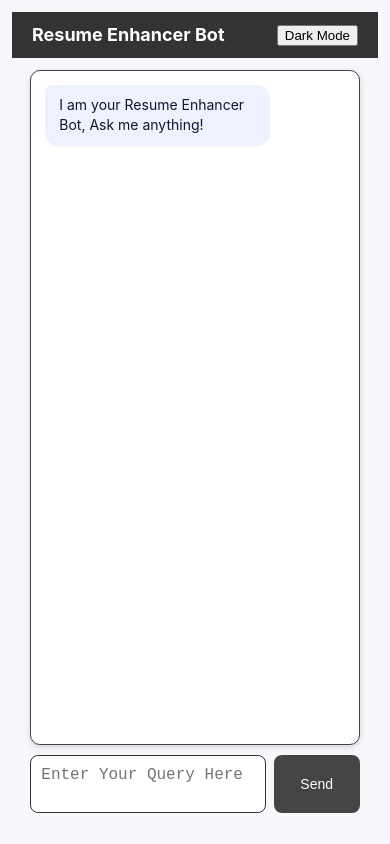
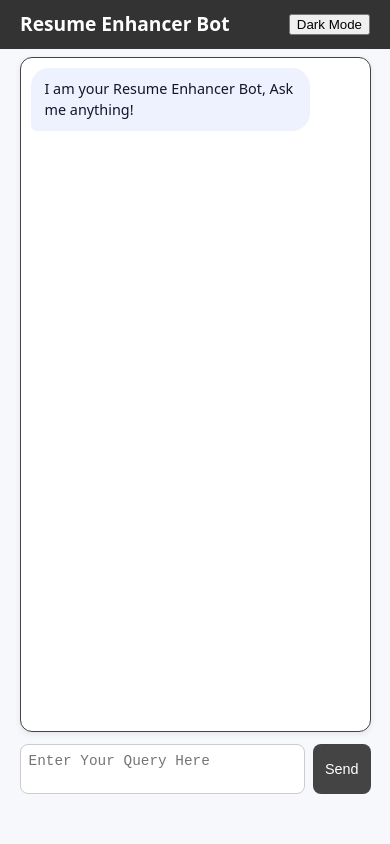
Before and after one commit to MxAli-56/Resume_Enhancer_Bot, a plain HTML site: page frontend/index.html in a window 390 px wide. Drawn offline with Linux system fonts and the light colour scheme.

Commit message:
Made UI a lot better

```diff
--- a/frontend/style.css
+++ b/frontend/style.css
@@ -1,4 +1,4 @@
-/* ---------- Variables (easy to tweak) ---------- */
+/* ---------- Variables (keep colors as current resume bot) ---------- */
 :root{
   --bg: #f6f8fb;
   --card: #ffffff;
@@ -7,50 +7,38 @@
   --bot-bg: #eef2ff;
   --user-bg: #dcfce7;
   --text: #0f172a;
-  --radius: 12px;
-  --shadow-sm: 0 6px 18px rgba(15,23,42,0.06);
+  --radius: 18px;  /* bigger, like old chatbot */
+  --shadow-sm: 0 2px 6px rgba(0,0,0,0.08);
 }
 
-/* Dark mode override (toggle by adding .dark to <body>) */
+/* Dark mode */
 body.dark {
   --bg: #071022;
   --card: #0b1220;
   --muted: #94a3b8;
   --accent: #3b82f6;
-  --bot-bg: #08263a;
-  --user-bg: #103926;
+  --bot-bg: #2c2c2e;
+  --user-bg: #2979ff;
   --text: #e6eef7;
   --shadow-sm: none;
 }
 
-/* ---------- Base page layout ---------- */
+/* ---------- Base layout ---------- */
 * { box-sizing: border-box; }
 html,body { height:100%; }
 body{
   margin:0;
-  font-family: Inter, ui-sans-serif, system-ui, -apple-system, "Segoe UI", Roboto, "Helvetica Neue", Arial;
+  font-family: system-ui, Arial, sans-serif;
   background:var(--bg);
   color:var(--text);
-  -webkit-font-smoothing:antialiased;
-  -moz-osx-font-smoothing:grayscale;
-  line-height:1.45;
+  line-height:1.5;
   display: flex;
-  flex-direction: column; /* vertical stack */
-  align-items: center;    /* center content horizontally */
-  padding: 0;             /* remove page-wide padding */
+  flex-direction: column;
+  align-items: center;
 }
 
-/* Constrain width so it looks good on desktop and mobile */
-#resumeBot, .query {
-  width: 90%;      /* takes 90% width → 5% padding each side */
-  margin: 0 auto;  /* centers it nicely */
-}
-
-/* ---------- Header / Navbar ---------- */
-header {
-  width: 100%;
-  margin-bottom: 12px;
-}
+/* Navbar */
+header { width: 100%; margin-bottom: 8px; }
 nav {
   width: 100%;
   background: #333;
@@ -60,96 +48,100 @@ nav {
   align-items: center;
   padding: 10px 20px;
 }
-
 .logo {
-  margin: 0; /* reset, no auto-centering */
-  font-size: 1.5rem;
+  font-size: 1.2rem;
   font-weight: bold;
+  margin: 0;
 }
 
 /* ---------- Chat container ---------- */
 #resumeBot {
   flex: 1;
+  width: 90%;
   background: var(--card);
-  border: 1px solid #444;   /* darker border for contrast */
-  border-radius: 10px;
-  padding: 15px;
-  box-shadow: 0 2px 6px rgba(0,0,0,0.15);
+  border: 1px solid #444;
+  border-radius: 12px;
+  padding: 14px;
+  box-shadow: var(--shadow-sm);
   display: flex;
   flex-direction: column;
-  height: 66vh;            /* fixed height (desktop & large screens) */
-  max-height: 80vh;        /* prevent overflow */
-  overflow-y: auto;        /* scroll when full */
+  height: 66vh;
+  max-height: 80vh;
+  overflow-y: auto;
+  gap: 8px; /* like old chatbot spacing */
 }
 
-/* ---------- Message bubbles ---------- */
+/* ---------- Messages ---------- */
 .msg {
-  display: flex;          /* use flex column layout */
-  flex-direction: column; /* stack children vertically */
+  max-width: 70%;
   padding: 10px 14px;
-  border-radius: 14px;
-  max-width: 75%;
+  border-radius: var(--radius);
   word-wrap: break-word;
-  box-shadow: 0 1px 0 rgba(0,0,0,0.02);
-  font-size: 15px;
-  margin-bottom: 10px;    /* space between messages */
+  white-space: pre-wrap;
+  font-size: 0.95rem;
+  line-height: 1.5;
 }
 
-/* Bot messages - left aligned */
+/* User bubble (right side) */
+.msg.user {
+  background: var(--user-bg);
+  color: #fff;
+  align-self: flex-end;
+  border-bottom-right-radius: 6px;
+}
+
+/* Bot bubble (left side) */
 .msg.bot {
   background: var(--bot-bg);
-  align-self:flex-start;
-  color:var(--text);
-  border-top-left-radius:6px;
+  color: var(--text);
+  align-self: flex-start;
+  border-bottom-left-radius: 6px;
 }
 
-/* User messages - right aligned */
-.msg.user {
-  background: var(--user-bg);
-  align-self:flex-end;
-  color:var(--text);
-  text-align:left;
-  border-top-right-radius:6px;
+/* Username (like old chatbot) */
+.username {
+  font-size: 12px;
+  font-weight: 600;
+  margin-bottom: 4px;
+  opacity: 0.9;
 }
+.msg.user .username { color: #22c55e; }
+.msg.bot .username { color: #60a5fa; }
 
-/* Small meta text (timestamp, etc.) */
-.msg .meta {
-  display:block;
-  margin-top:6px;
-  font-size:12px;
-  color:var(--muted);
+/* System messages (centered info) */
+.msg.system {
+  background: #ffefc1;
+  color: #333;
+  align-self: center;
+  font-size: 0.85rem;
+  border-radius: 10px;
+  padding: 6px 10px;
 }
 
 /* ---------- Typing indicator ---------- */
 .typing {
-  display:inline-block;
-  font-size:13px;
-  color:var(--muted);
-  background: rgba(0,0,0,0.03);
-  padding:6px 10px;
-  border-radius:999px;
-  position: absolute; /* positioned relative to .query (we set .query position:relative) */
-  left: 20px;
-  top: -18px;
-  box-shadow:none;
+  font-size: 13px;
+  color: var(--muted);
+  margin-top: 4px;
+  margin-left: 10px;
 }
 .hidden { display:none !important; }
 
+/* ---------- Input box area ---------- */
 .query {
+  width: 90%;
   display: flex;
   gap: 8px;
-  margin-top: 10px;
+  margin: 12px auto;
 }
-
 .query textarea {
   flex: 1;
   padding: 10px;
-  border: 1px solid #333;
+  border: 1px solid #ccc;
   border-radius: 8px;
   font-size: 1rem;
   resize: none;
 }
-
 .query button {
   padding: 10px 15px;
   border: none;
@@ -159,34 +151,15 @@ nav {
   font-size: 1rem;
   cursor: pointer;
 }
-
 .query button:disabled {
   background: #aaa;
   cursor: not-allowed;
 }
 
-/* Copy/download small buttons (future) */
-.action-btn {
-  border:none;
-  background:transparent;
-  color:var(--accent);
-  cursor:pointer;
-  font-weight:600;
+/* ---------- Responsive ---------- */
+@media (max-width:640px){
+  #resumeBot { height: 65vh; padding: 10px; }
+  .msg { max-width: 85%; font-size: 0.9rem; }
+  .query textarea { font-size: 0.9rem; padding: 8px; }
+  .query button { font-size: 0.9rem; padding: 8px 12px; }
 }
-
-/* ---------- Small screens responsiveness ---------- */
-@media (max-width:640px){
-  body { padding:12px; }
-  #resumeBot { height: calc(66vh); padding:14px; }
-  .logo { font-size:18px; }
-  #sendBtn { width:86px; min-height:44px; font-size:14px; }
-  .msg { font-size:14px; }
-}
-
-/* ---------- Utility helpers ---------- */
-.sr-only { /* screen-reader only text */
-  position:absolute!important;
-  height:1px; width:1px;
-  overflow:hidden; clip:rect(1px,1px,1px,1px);
-  white-space:nowrap;
-}
```
